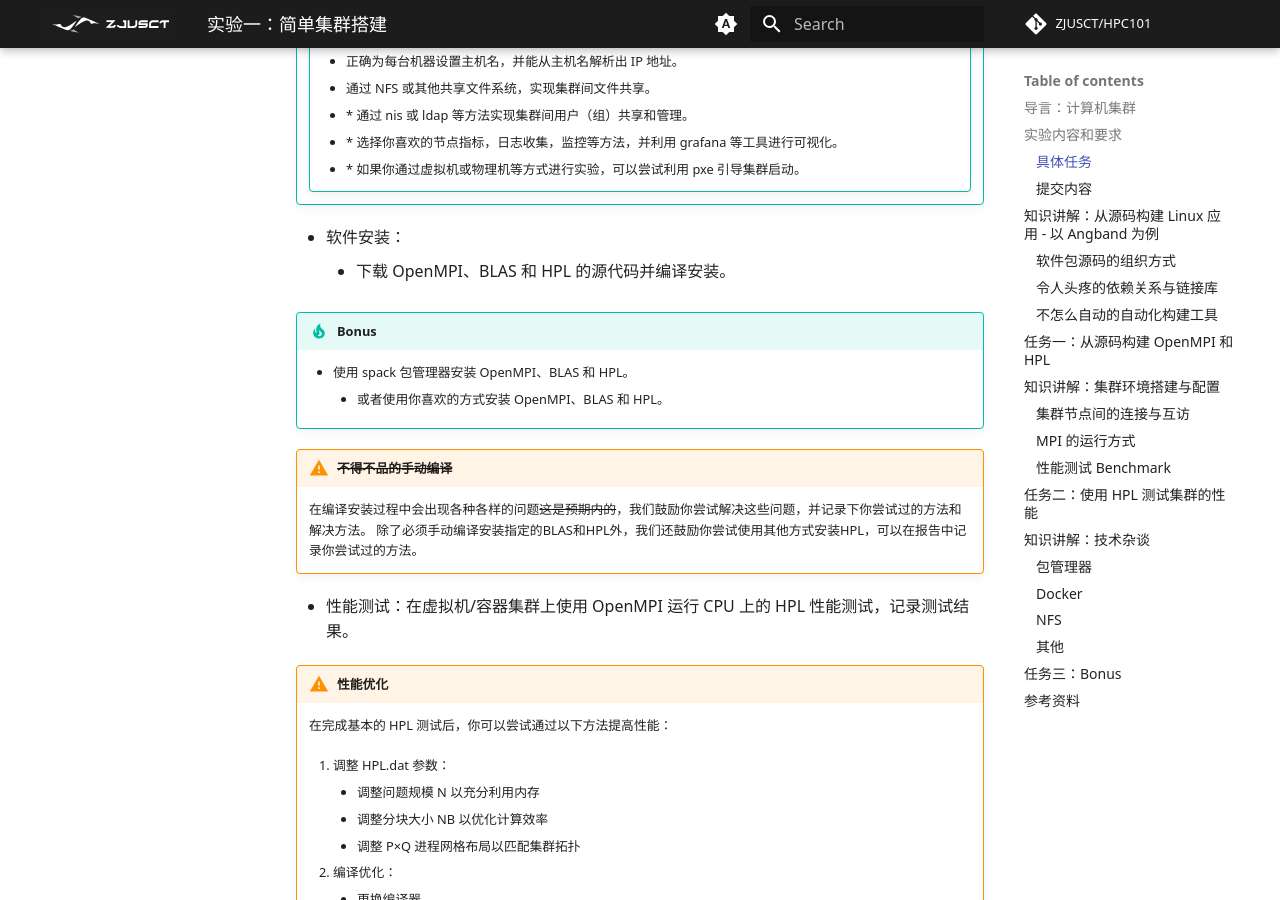
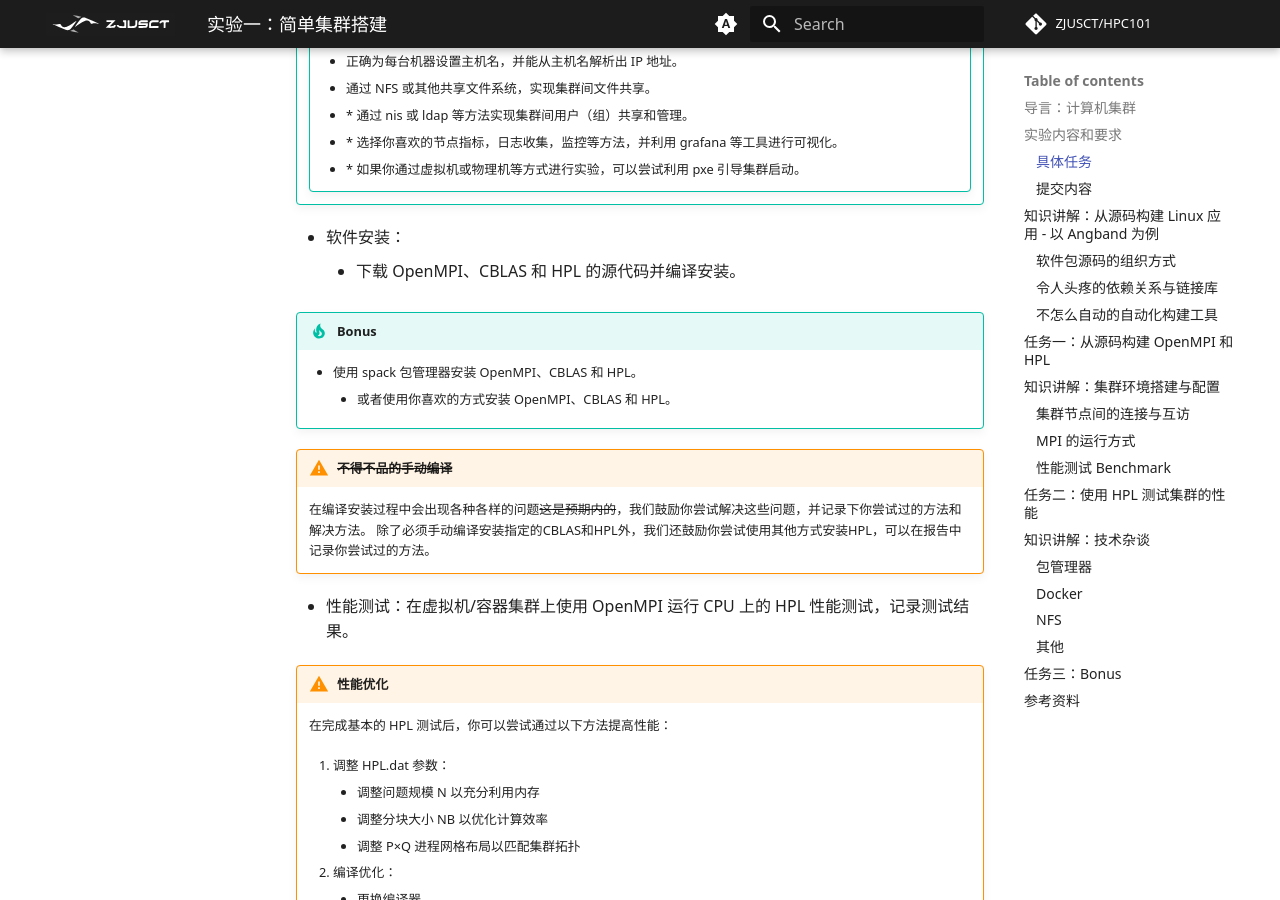
Before and after one commit to wys917/HPC101, an MkDocs documentation site: the page built from docs/lab/Lab1-MiniCluster/index.md, in a window 1280 px wide and 900 px high, scrolled down 1454 px. Built offline with MkDocs 1.6.1 and Material for MkDocs 9.7.7, drawn with Linux system fonts in a browser that asks for light colours; some web fonts are replaced; comment, search, counter and statistics services are not loaded; some of the changed text lies outside the part shown.

Commit message:
fix: providing CBLAS

````diff
--- a/docs/lab/Lab1-MiniCluster/index.md
+++ b/docs/lab/Lab1-MiniCluster/index.md
@@ -44,16 +44,16 @@
         - \* 如果你通过虚拟机或物理机等方式进行实验，可以尝试利用 pxe 引导集群启动。
 
 - 软件安装：
-    - 下载 OpenMPI、BLAS 和 HPL 的源代码并编译安装。
+    - 下载 OpenMPI、CBLAS 和 HPL 的源代码并编译安装。
 
 !!! tip "Bonus"
 
-    - 使用 spack 包管理器安装 OpenMPI、BLAS 和 HPL。
-        - 或者使用你喜欢的方式安装 OpenMPI、BLAS 和 HPL。
+    - 使用 spack 包管理器安装 OpenMPI、CBLAS 和 HPL。
+        - 或者使用你喜欢的方式安装 OpenMPI、CBLAS 和 HPL。
 
 !!! warning "<del>不得不品的手动编译</del>"
     在编译安装过程中会出现各种各样的问题<del>这是预期内的</del>，我们鼓励你尝试解决这些问题，并记录下你尝试过的方法和解决方法。
-    除了必须手动编译安装指定的BLAS和HPL外，我们还鼓励你尝试使用其他方式安装HPL，可以在报告中记录你尝试过的方法。
+    除了必须手动编译安装指定的CBLAS和HPL外，我们还鼓励你尝试使用其他方式安装HPL，可以在报告中记录你尝试过的方法。
 
 - 性能测试：在虚拟机/容器集群上使用 OpenMPI 运行 CPU 上的 HPL 性能测试，记录测试结果。
 
@@ -419,8 +419,8 @@ flowchart LR
     - 解压源码，进入源码目录，阅读 `README.md`。
     - 前往在线文档，查看构建和安装部分，按文档指示构建并安装 OpenMPI。
     - 验证安装是否成功。提示：运行 `ompi_info -all`。
-- 构建 BLAS：
-    - 前往 [BLAS 官网](http://www.netlib.org/blas/)下载最新版本源码。
+- 构建 CBLAS：
+    - 下载指定版本 CBLAS 源码：[CBLAS.tgz](./assets/CBLAS.tgz)。
     - 解压源码，进入源码目录。因为这是一个简单的库不是应用程序，所以这次没有 `README` 了。你发现有 `Makefile`，直接构建即可。
     - 如果没有错误，目录中会生成一个 `.a` 文件，这是待会要用到的静态链接库。
 
@@ -472,6 +472,7 @@ flowchart LR
     tar xvf blas-3.12.0.tgz
     cd BLAS-3.12.0
     make
+    # 注意， 这不是我们需要的 CBLAS， 安装过程仅供参考
     ```
 
     - HPL
@@ -742,7 +743,7 @@ LU 分解完成后，HPL 使用回代求解 $x$，并验证解的正确性。
 
         WORKDIR /opt
 
-        # 编译安装 MPI，BLAS，HPL 等等
+        # 编译安装 MPI，CBLAS，HPL 等等
 
         # to be filled
 
````
Also changed, not shown: 1 other file.
